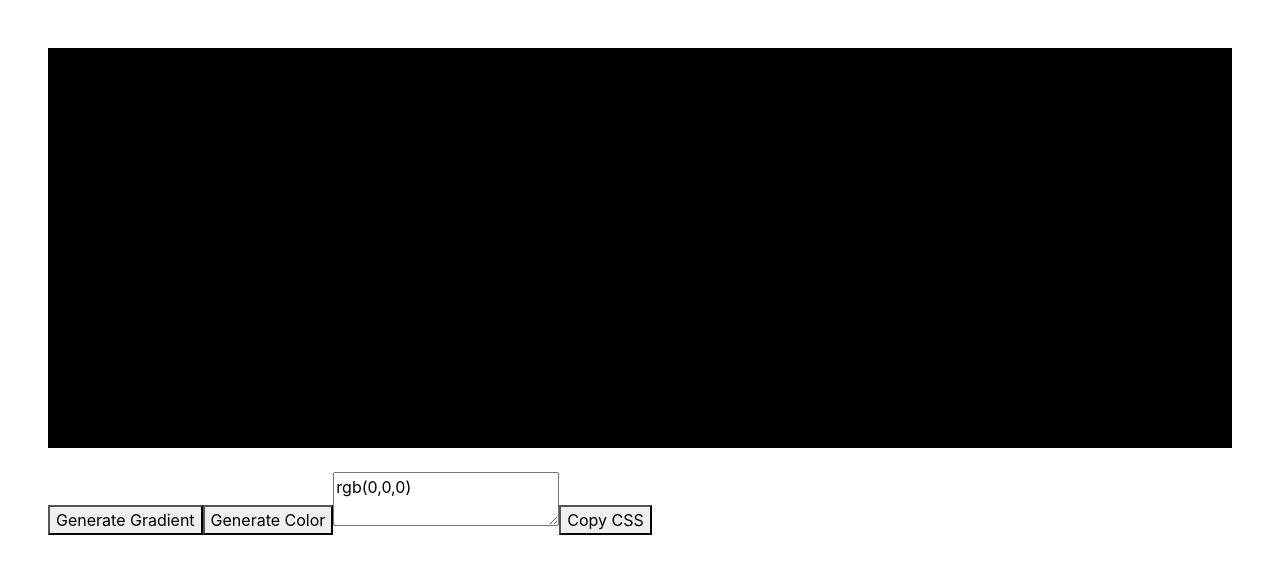
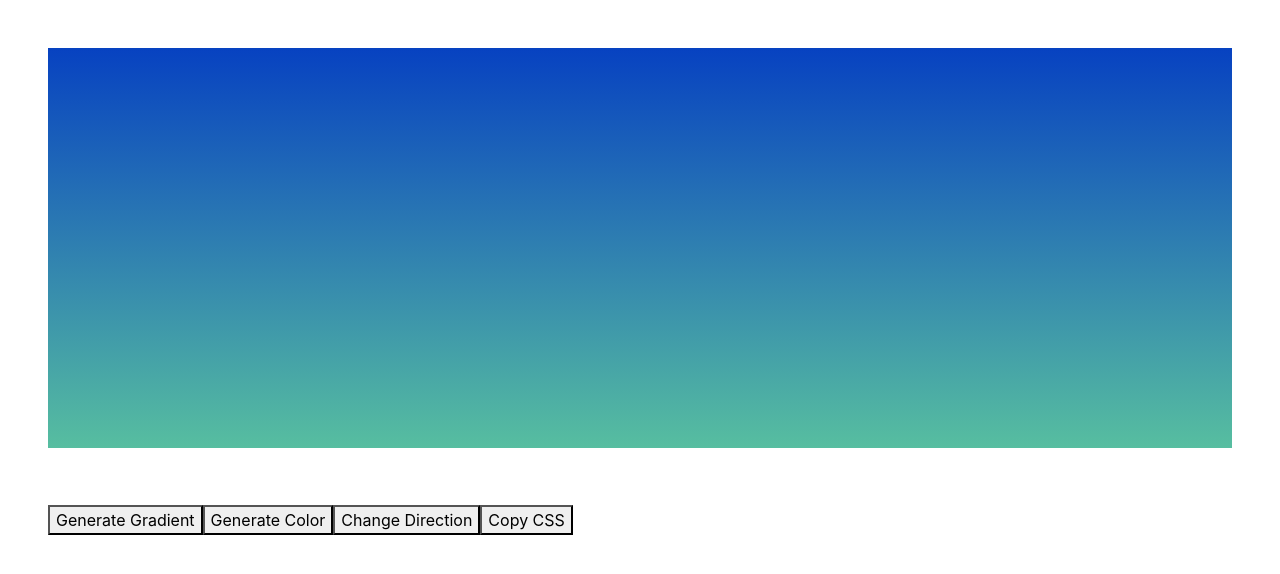
Before and after one commit to mayank1307/gradient, a React (Create React App) app: page / in a window 1280 px wide. Shown: the top 574 px of the page. Built offline with nearby package versions, Linux system fonts and the light colour scheme.

Commit message:
Update App.js

```diff
--- a/src/App.js
+++ b/src/App.js
@@ -5,9 +5,12 @@ class App extends React.Component {
     super();
     this.state={
       NumberHolder:0,
+      dirC:0,
       value: '',
       copied: false,
-      colors:"rgb(0,0,0)"
+      GradCol:"rgb(7,66,193),rgb(87,190,160))",
+      dir:"to left,",
+      colors:"linear-gradient(rgb(7,66,193),rgb(87,190,160))"
     }
   }
   myFunction() {
@@ -24,10 +27,29 @@ class App extends React.Component {
     })
   }
   GenerateG=()=>{
-    var colorCode='linear-gradient(rgb('+Math.floor(Math.random()*255)+','+Math.floor(Math.random()*255)+','+Math.floor(Math.random()*255)+'),rgb('+Math.floor(Math.random()*255)+','+Math.floor(Math.random()*255)+','+Math.floor(Math.random()*255)+'))';
+    var Grading='rgb('+Math.floor(Math.random()*255)+','+Math.floor(Math.random()*255)+','+Math.floor(Math.random()*255)+'),rgb('+Math.floor(Math.random()*255)+','+Math.floor(Math.random()*255)+','+Math.floor(Math.random()*255)+'))';
+    var colorCode='linear-gradient('+Grading;
     this.setState({
+      GradCol:Grading,
       colors:colorCode
     })
+  }
+  ChangeDir=()=>{
+    var dirs=['to right,','to top,','to bottom,',"to left,"];
+    if(this.state.dirC===4){
+      this.setState({
+        dir:dirs[0],
+        colors:'linear-gradient('+this.state.dir+this.state.GradCol,
+        dirC:1
+      })
+    }
+    else{
+      this.setState({
+        dirC:this.state.dirC+1,
+        dir:dirs[this.state.dirC],
+        colors:'linear-gradient('+this.state.dir+this.state.GradCol
+      })
+    }
   }
   copyCodeToClipboard = () => {
     const el = this.textArea
@@ -40,8 +62,9 @@ class App extends React.Component {
       <div  style={{background:this.state.colors,height:"400px"}}></div><br/>
       <button onClick={this.GenerateG}>Generate Gradient</button>
       <button onClick={this.Generate}>Generate Color</button>
-      <textarea ref={(textarea) => this.textArea = textarea} value={this.state.colors}/>
+      <button onClick={this.ChangeDir}>Change Direction</button>
       <button onClick={() => this.copyCodeToClipboard()}>Copy CSS</button>
+      <textarea ref={(textarea) => this.textArea = textarea} style={{opacity:"0"}} value={"background:"+this.state.colors+";"}/>
     </div>
   );
 }}
```
